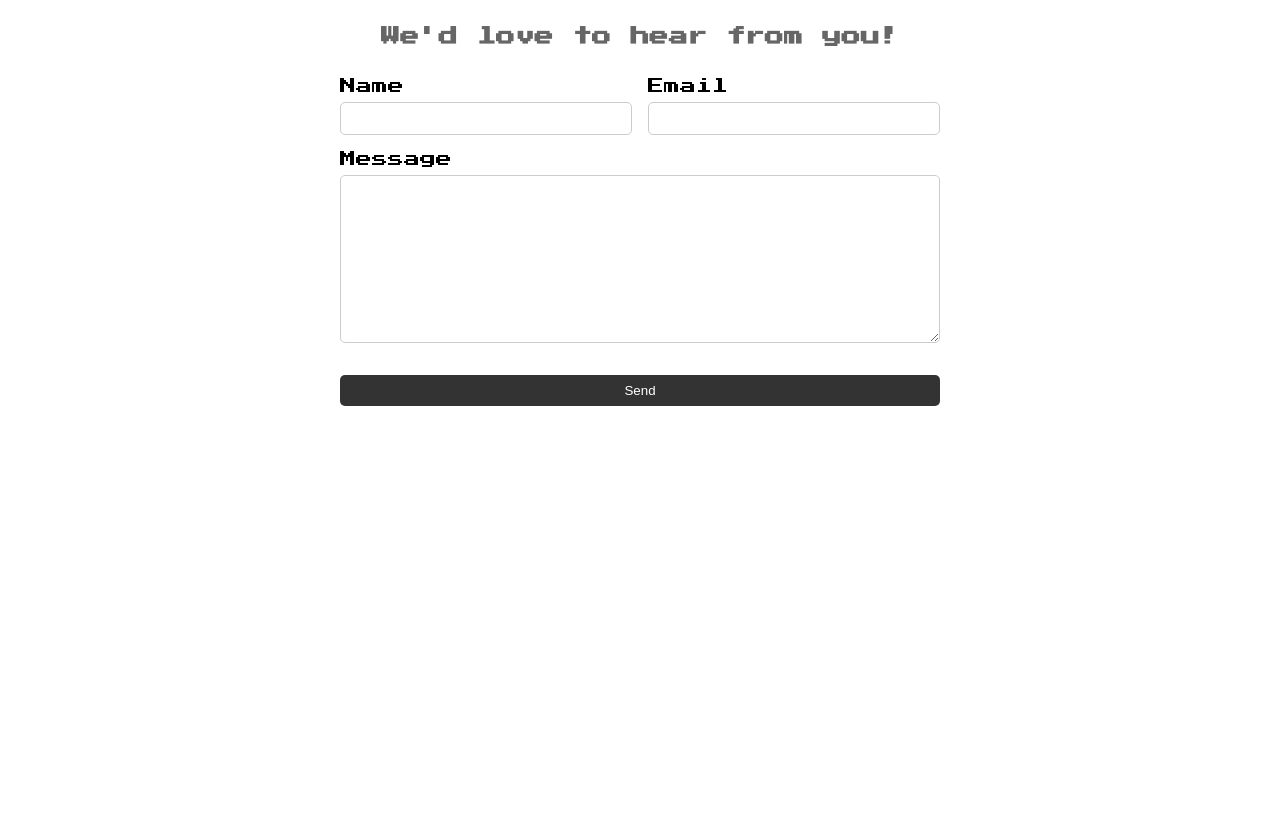
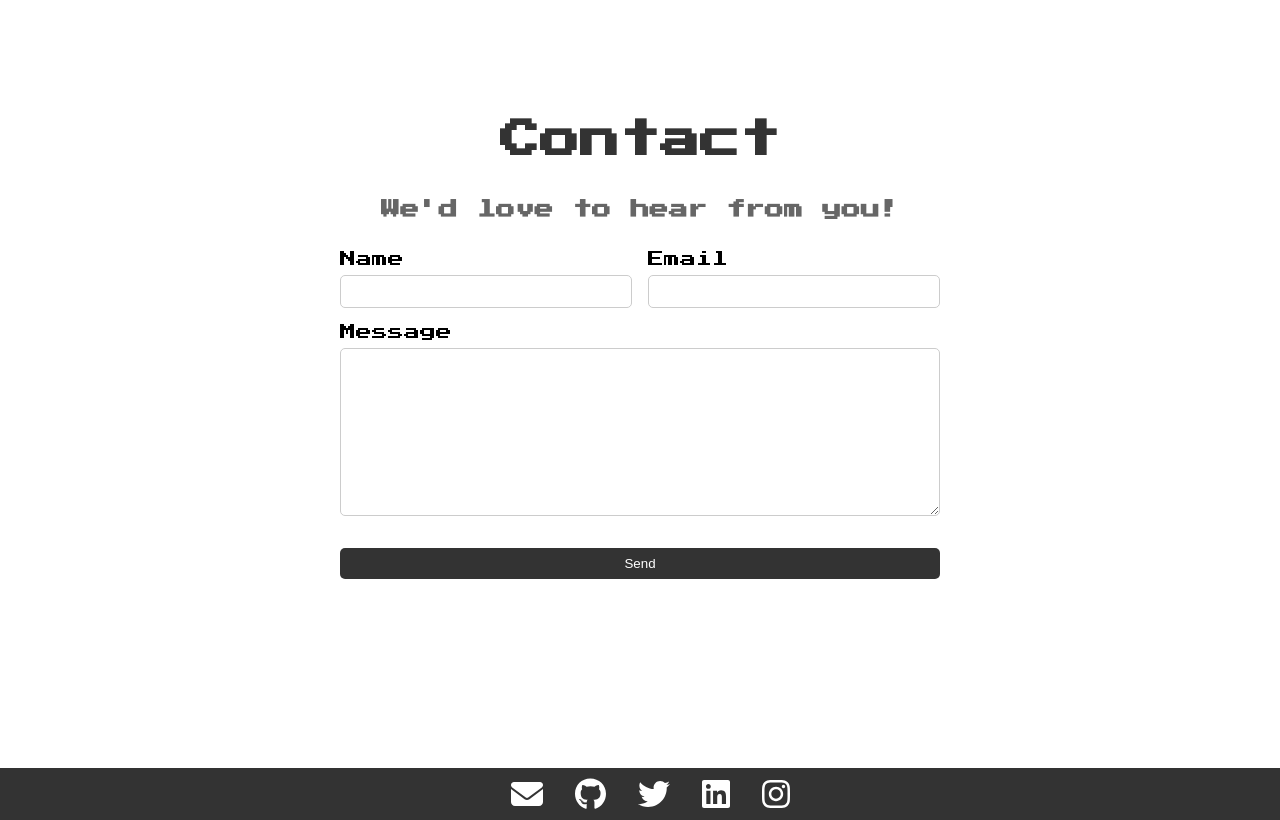
Before and after one commit to deyanecast/deyanecast, a React (Create React App) app: page /contact in a window 1280 px wide. Shown: the part 156-976 px from the top of the page. Before the commit the page ends 800 px from the top, so only its background shows below. Built offline with nearby package versions, Linux system fonts and the light colour scheme.

Commit message:
social media

```diff
--- a/src/App.js
+++ b/src/App.js
@@ -7,7 +7,6 @@ import Career from './components/Career';
 import Experience from './components/Experience';
 import Contact from './components/Contact';
 import Navbar from './components/Navbar';
-import Footer from './components/Footer';
 import { BrowserRouter as Router, Routes, Route } from 'react-router-dom';
 import './style.css';
 
@@ -18,7 +17,6 @@ const HomeAndProjectsAndFooter = () => (
     <Projects />
     <Experience />
     <Contact />
-    <Footer />
   </div>
 );
 
--- a/src/components/Contact.js
+++ b/src/components/Contact.js
@@ -1,6 +1,7 @@
-import React, { useRef } from 'react';
-import emailjs from '@emailjs/browser';
-import '../style.css';
+import React, { useRef } from "react";
+import emailjs from "@emailjs/browser";
+import Footer from "./Footer";
+import "../style.css";
 
 export const Contact = () => {
   const form = useRef();
@@ -8,20 +9,32 @@ export const Contact = () => {
   const sendEmail = (e) => {
     e.preventDefault();
 
-    emailjs.sendForm('service_oavekzn', 'template_zw6n3q7', form.current, 'ZBWKdGjMxrXSwkUA9')
-      .then((result) => {
+    emailjs
+      .sendForm(
+        "service_oavekzn",
+        "template_zw6n3q7",
+        form.current,
+        "ZBWKdGjMxrXSwkUA9"
+      )
+      .then(
+        (result) => {
           console.log(result.text);
           window.alert("Mensaje enviado con éxito!");
           form.current.reset();
-      }, (error) => {
+        },
+        (error) => {
           console.log(error.text);
-          window.alert("Hubo un error al enviar el mensaje. Por favor, intente nuevamente.");
-      });
+          window.alert(
+            "Hubo un error al enviar el mensaje. Por favor, intente nuevamente."
+          );
+        }
+      );
   };
 
   return (
-    <div className="contact-container">
-      <h1 className="contact-title">Contact Us</h1>
+    <>
+      <div className="contact-container full-screen">
+        <h1 className="contact-title">Contact</h1>
         <h2 className="contact-subtitle">We'd love to hear from you!</h2>
         <form ref={form} onSubmit={sendEmail} className="contact-form">
           <div className="contact-form-row">
@@ -31,7 +44,11 @@ export const Contact = () => {
             </div>
             <div className="contact-form-field">
               <label className="contact-form-label">Email</label>
-            <input type="email" name="user_email" className="contact-form-input" />
+              <input
+                type="email"
+                name="user_email"
+                className="contact-form-input"
+              />
             </div>
           </div>
           <div className="contact-form-field">
@@ -41,7 +58,9 @@ export const Contact = () => {
           <input type="submit" value="Send" className="contact-form-submit" />
         </form>
       </div>
+      <Footer />
+    </>
   );
-}
+};
 
 export default Contact;
--- a/src/components/Footer.js
+++ b/src/components/Footer.js
@@ -14,23 +14,23 @@ import '../style.css';
 const Footer = () => {
   return (
     <div className="footer">
-      <a href="mailto:youremail@gmail.com" className="gmail social">
+      <a href="mailto:deyanecast@gmail.com" className="gmail social">
         <FontAwesomeIcon icon={faEnvelope} size="2x" />
       </a>
-      <a href="https://www.github.com/yourusername" className="github social">
+      <a href="https://www.github.com/deyaneiracast" className="github social">
         <FontAwesomeIcon icon={faGithub} size="2x" />
       </a>
-      <a href="https://www.twitter.com/yourusername" className="twitter social">
+      <a href="https://www.twitter.com/deyaneiracast" className="twitter social">
         <FontAwesomeIcon icon={faTwitter} size="2x" />
       </a>
       <a
-        href="https://www.linkedin.com/in/yourusername"
+        href="https://www.linkedin.com/in/deyanecast"
         className="linkedin social"
       >
         <FontAwesomeIcon icon={faLinkedin} size="2x" />
       </a>
       <a
-        href="https://www.instagram.com/yourusername"
+        href="https://www.instagram.com/deyaneiracast"
         className="instagram social"
       >
         <FontAwesomeIcon icon={faInstagram} size="2x" />
--- a/src/style.css
+++ b/src/style.css
@@ -368,3 +368,10 @@ body {
   color: #fff;
   cursor: pointer;
 }
+
+.full-screen {
+  height: 100vh;
+  display: flex;
+  flex-direction: column;
+  justify-content: center;
+}
```
Lines whose indentation alone changed are shown as unchanged.
